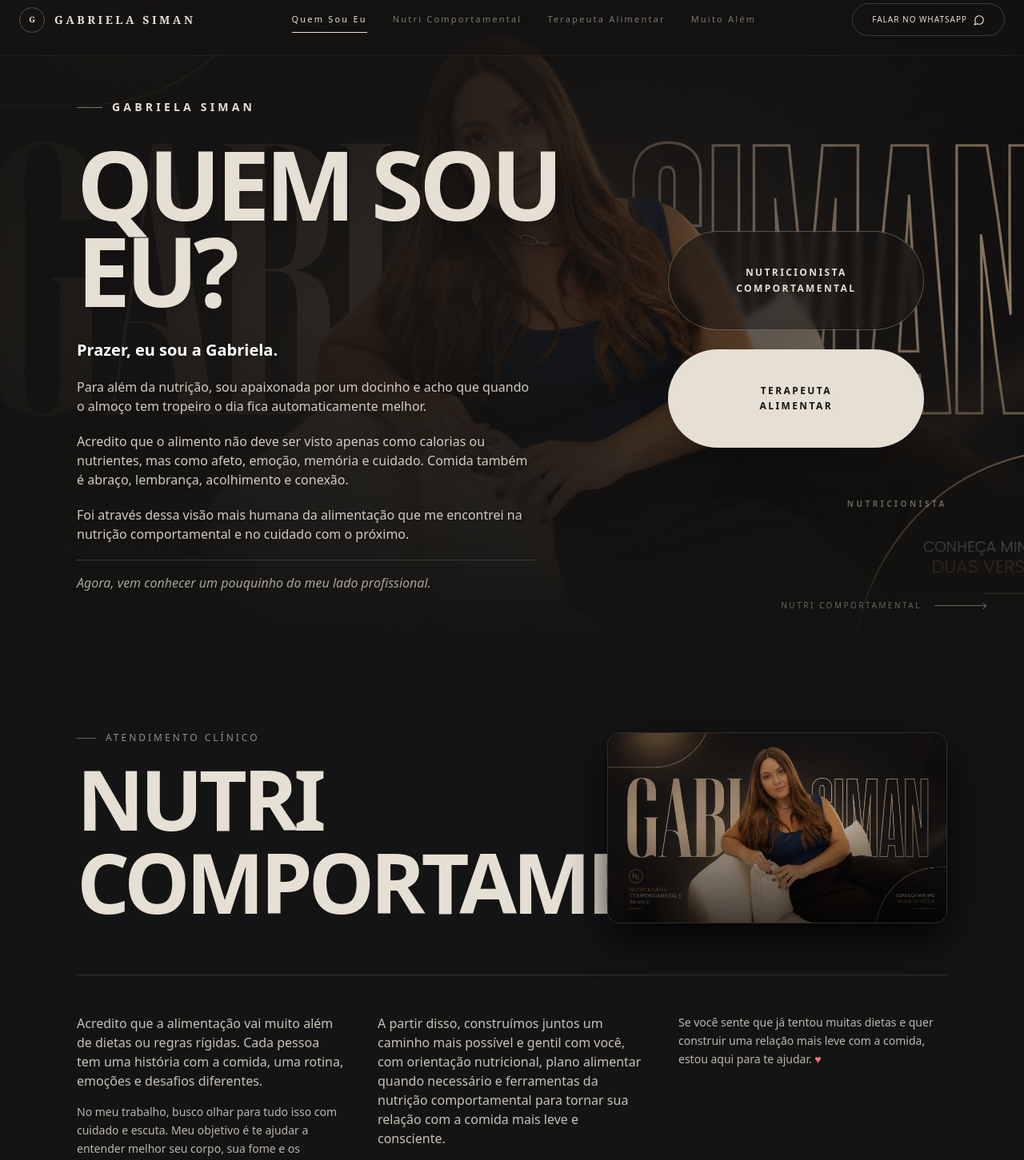
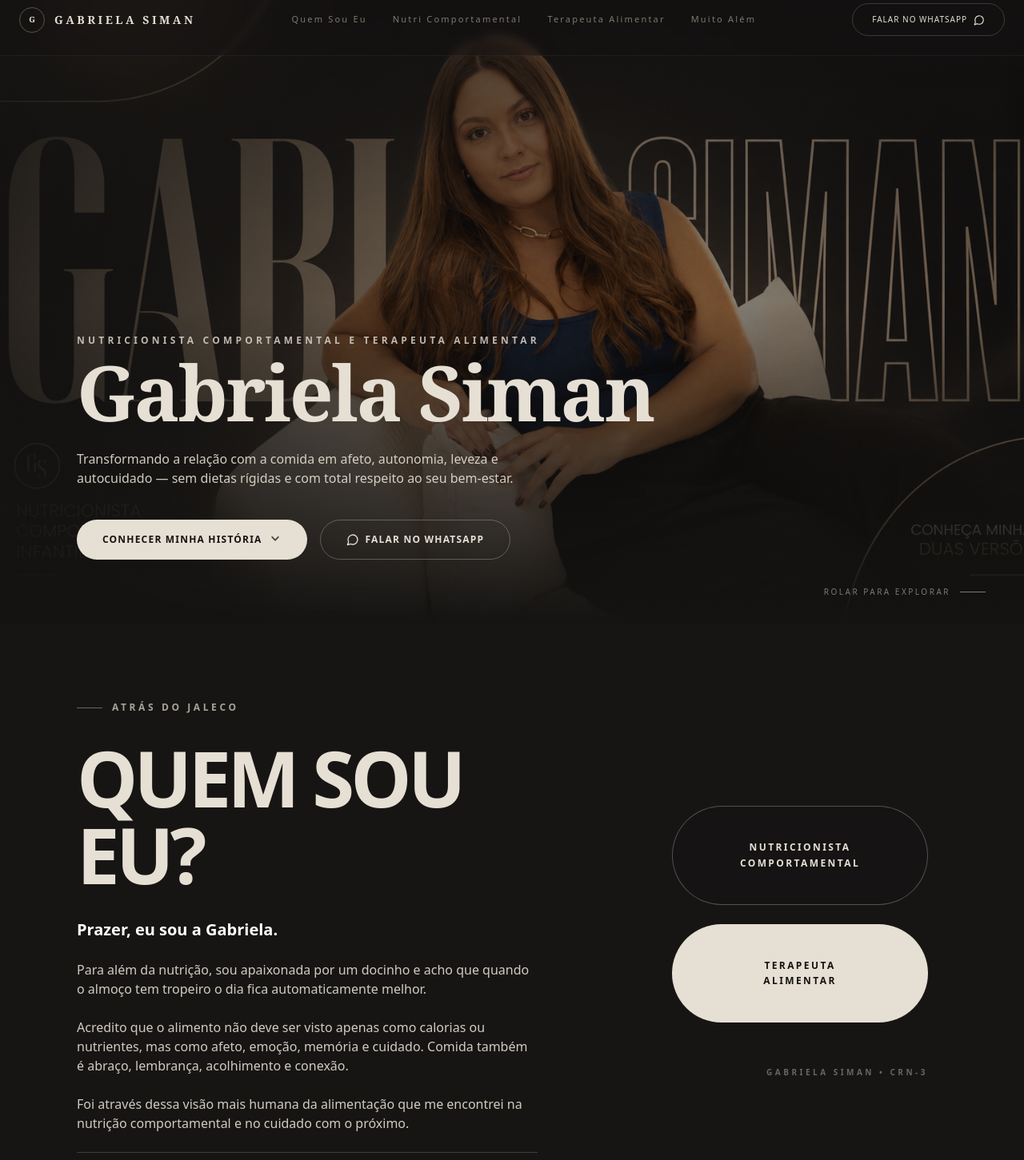
Before and after one commit to uncled2503/Gabinutri, a React (Vite) app: page / in a window 1280 px wide. Shown: the part 20-1471 px from the top of the page at 80% size. Built offline with nearby package versions, Linux system fonts and the light colour scheme.

Commit message:
[dyad] Criado uma seção Hero exclusiva em tela cheia com a seção Quem Sou Eu posicionada perfeitamente logo abaixo - wrote 1 file(s)

```diff
--- a/src/pages/Index.tsx
+++ b/src/pages/Index.tsx
@@ -1,13 +1,13 @@
 "use client";
 
 import React, { useState, useEffect } from "react";
-import { ArrowRight, Sparkles, MessageCircle, Heart, Star, MapPin, Phone, Mail, ChevronRight, Menu, X } from "lucide-react";
+import { ArrowRight, Sparkles, MessageCircle, Heart, Star, MapPin, Phone, Mail, ChevronRight, Menu, X, ChevronDown } from "lucide-react";
 import { useToast } from "@/hooks/use-toast";
 import { MadeWithDyad } from "@/components/made-with-dyad";
 
 export default function Index() {
   const { toast } = useToast();
-  const [activeSection, setActiveSection] = useState("quem-sou");
+  const [activeSection, setActiveSection] = useState("hero");
   const [scrolled, setScrolled] = useState(false);
   const [mobileMenuOpen, setMobileMenuOpen] = useState(false);
 
@@ -16,7 +16,7 @@ export default function Index() {
     const handleScroll = () => {
       setScrolled(window.scrollY > 50);
 
-      const sections = ["quem-sou", "comportamental", "terapeuta", "alem"];
+      const sections = ["hero", "quem-sou", "comportamental", "terapeuta", "alem"];
       const scrollPosition = window.scrollY + 200;
 
       for (const section of sections) {
@@ -67,7 +67,7 @@ export default function Index() {
           : "bg-[#141312]/40 backdrop-blur-sm py-6 border-b border-[#E6DFD3]/5"
       }`}>
         <div className="max-w-7xl mx-auto px-6 flex items-center justify-between">
-          <div className="flex items-center gap-3 group cursor-pointer" onClick={() => scrollToSection("quem-sou")}>
+          <div className="flex items-center gap-3 group cursor-pointer" onClick={() => scrollToSection("hero")}>
             <div className="w-8 h-8 rounded-full border border-[#E6DFD3]/30 flex items-center justify-center transition-all duration-500 group-hover:rotate-180 group-hover:border-[#E6DFD3]">
               <span className="font-serif text-[10px] font-bold text-[#E6DFD3]">G</span>
             </div>
@@ -141,39 +141,89 @@ export default function Index() {
       {/* DECK WRAPPER */}
       <main>
 
-        {/* SECTION 1: QUEM SOU EU? (FULL-BLEED CINEMATIC HERO COVER BANNER) */}
+        {/* SECTION 1: IMMERSIVE FULL-BLEED HERO COVER BANNER */}
         <section
-          id="quem-sou"
-          className="relative min-h-screen w-full flex items-center justify-center overflow-hidden pt-20"
+          id="hero"
+          className="relative h-screen w-full flex items-end justify-start overflow-hidden"
         >
-          {/* Edge-to-edge Cinematic background with advanced overlay for high contrast */}
+          {/* Edge-to-edge Cinematic background with advanced overlay */}
           <div className="absolute inset-0 z-0">
             <img
               src="/images/gabi-hero.png"
-              alt="Gabriela Siman Full Bleed Hero"
-              className="w-full h-full object-cover object-center scale-100 filter brightness-95"
+              alt="Gabriela Siman Full Bleed Hero Cover"
+              className="w-full h-full object-cover object-center filter brightness-90 scale-100 animate-pulse duration-[8000ms]"
             />
-            {/* Soft dark overlays to keep text ultra-legible while revealing the premium image */}
-            <div className="absolute inset-0 bg-gradient-to-r from-[#141312]/95 via-[#141312]/80 to-[#141312]/30 md:to-transparent"></div>
-            <div className="absolute inset-0 bg-gradient-to-t from-[#141312] via-[#141312]/20 to-[#141312]/50"></div>
+            {/* Elegant multi-directional dark overlays for text styling & beauty */}
+            <div className="absolute inset-0 bg-gradient-to-t from-[#141312] via-[#141312]/30 to-[#141312]/60"></div>
+            <div className="absolute inset-0 bg-gradient-to-r from-[#141312]/80 via-transparent to-transparent"></div>
           </div>
 
-          <div className="relative z-10 max-w-7xl mx-auto w-full px-6 sm:px-12 lg:px-24 py-16 grid grid-cols-1 lg:grid-cols-12 gap-12 items-center">
+          {/* Hero text & action triggers at the bottom left */}
+          <div className="relative z-10 max-w-7xl mx-auto w-full px-6 sm:px-12 lg:px-24 pb-20 space-y-6">
+            <div className="space-y-2">
+              <span className="text-xs uppercase tracking-[0.35em] text-[#E6DFD3]/80 font-semibold block">
+                Nutricionista Comportamental e Terapeuta Alimentar
+              </span>
+              <h1 className="font-serif font-bold text-5xl sm:text-7xl lg:text-8xl tracking-tight text-[#E6DFD3]">
+                Gabriela Siman
+              </h1>
+            </div>
+
+            <p className="max-w-xl text-[#E6DFD3]/90 text-sm sm:text-base font-light leading-relaxed">
+              Transformando a relação com a comida em afeto, autonomia, leveza e autocuidado — sem dietas rígidas e com total respeito ao seu bem-estar.
+            </p>
+
+            <div className="pt-4 flex flex-col sm:flex-row gap-4">
+              <button
+                onClick={() => scrollToSection("quem-sou")}
+                className="group inline-flex items-center gap-2 bg-[#E6DFD3] text-[#141312] hover:bg-stone-100 font-semibold text-xs uppercase tracking-widest px-8 py-4 rounded-full transition-all duration-300"
+              >
+                Conhecer Minha História
+                <ChevronDown className="w-4 h-4 animate-bounce" />
+              </button>
+
+              <button
+                onClick={() => handleBooking("Contato Geral")}
+                className="inline-flex items-center justify-center gap-2 border border-[#E6DFD3]/30 hover:border-[#E6DFD3] text-[#E6DFD3] font-semibold text-xs uppercase tracking-widest px-8 py-4 rounded-full transition-all duration-300 backdrop-blur-sm"
+              >
+                <MessageCircle className="w-4 h-4" />
+                Falar no WhatsApp
+              </button>
+            </div>
+          </div>
+
+          {/* Pure Visual Smooth Indicator */}
+          <div className="absolute bottom-8 right-12 hidden lg:flex items-center gap-3 text-[#E6DFD3]/50 animate-pulse">
+            <span className="text-[10px] tracking-[0.25em] uppercase">Rolar para explorar</span>
+            <div className="w-8 h-[1px] bg-current"></div>
+          </div>
+        </section>
+
+
+        {/* SECTION 2: QUEM SOU EU? (NOW POSITIONED BEAUTIFULLY BELOW THE HERO) */}
+        <section
+          id="quem-sou"
+          className="min-h-screen flex flex-col justify-center py-24 px-6 sm:px-12 lg:px-24 border-b border-[#E6DFD3]/10 relative bg-[#1c1b19]/40"
+        >
+          {/* Subtle design backdrop glows */}
+          <div className="absolute top-1/4 right-1/4 w-[400px] h-[400px] rounded-full bg-stone-900/40 blur-3xl -z-10 pointer-events-none"></div>
+
+          <div className="max-w-7xl mx-auto w-full grid grid-cols-1 lg:grid-cols-12 gap-16 items-center">
 
             {/* Left Content Column */}
-            <div className="lg:col-span-7 space-y-6 md:space-y-8 animate-fade-in-up">
+            <div className="lg:col-span-7 space-y-8">
               <div className="flex items-center gap-3">
-                <span className="w-8 h-[1px] bg-[#E6DFD3]/50"></span>
-                <span className="text-xs sm:text-sm uppercase tracking-[0.3em] text-[#E6DFD3] font-semibold">
-                  Gabriela Siman
+                <span className="w-8 h-[1px] bg-[#E6DFD3]/40"></span>
+                <span className="text-xs uppercase tracking-[0.3em] text-[#E6DFD3]/70 font-semibold">
+                  Atrás do Jaleco
                 </span>
               </div>
 
-              <h1 className="font-sans font-black tracking-tighter text-[4rem] sm:text-[6rem] lg:text-[7.5rem] leading-[0.9] text-[#E6DFD3] uppercase drop-shadow-md">
+              <h2 className="font-sans font-black tracking-tighter text-[4rem] sm:text-[6rem] leading-none text-[#E6DFD3] uppercase">
                 QUEM SOU EU?
-              </h1>
+              </h2>
 
-              <div className="max-w-xl space-y-5 text-[#E6DFD3]/90 text-sm sm:text-base font-light leading-relaxed drop-shadow">
+              <div className="max-w-xl space-y-6 text-[#E6DFD3]/90 text-sm sm:text-base font-light leading-relaxed">
                 <p className="font-semibold text-white text-lg sm:text-xl">
                   Prazer, eu sou a Gabriela.
                 </p>
@@ -187,18 +237,18 @@ export default function Index() {
                   Foi através dessa visão mais humana da alimentação que me encontrei na nutrição comportamental e no cuidado com o próximo.
                 </p>
                 <p className="italic text-[#E6DFD3]/70 pt-4 border-t border-[#E6DFD3]/20">
-                  Agora, vem conhecer um pouquinho do meu lado profissional.
+                  Agora, vem conhecer um pouquinho do meu lado profissional e especialidades.
                 </p>
               </div>
             </div>
 
-            {/* Right Buttons Container - Floating Elegantly over the image backdrop */}
-            <div className="lg:col-span-5 flex flex-col sm:flex-row lg:flex-col justify-center items-center gap-6 lg:pl-12 lg:pt-16 w-full z-20">
+            {/* Right Buttons & CTA Column - Floating Elegantly */}
+            <div className="lg:col-span-5 flex flex-col justify-center items-center gap-6 lg:pl-12">
 
-              {/* Pill button 1: Nutricionista Comportamental */}
+              {/* Special Pill button 1: Nutricionista Comportamental */}
               <button
                 onClick={() => scrollToSection("comportamental")}
-                className="group relative w-full max-w-[320px] aspect-[2.6/1] rounded-full border border-[#E6DFD3]/30 bg-[#141312]/60 hover:border-[#E6DFD3] flex items-center justify-center transition-all duration-500 overflow-hidden backdrop-blur-sm shadow-2xl"
+                className="group relative w-full max-w-[320px] aspect-[2.6/1] rounded-full border border-[#E6DFD3]/30 hover:border-[#E6DFD3] flex items-center justify-center transition-all duration-500 overflow-hidden bg-[#141312]/40 backdrop-blur-sm"
               >
                 <span className="absolute inset-0 bg-[#E6DFD3] transform origin-left scale-x-0 group-hover:scale-x-100 transition-transform duration-500 z-0"></span>
                 <span className="relative text-xs tracking-[0.2em] font-bold uppercase text-[#E6DFD3] group-hover:text-[#141312] text-center px-6 leading-relaxed z-10 transition-colors duration-500">
@@ -206,10 +256,10 @@ export default function Index() {
                 </span>
               </button>
 
-              {/* Pill button 2: Terapeuta Alimentar */}
+              {/* Special Pill button 2: Terapeuta Alimentar */}
               <button
                 onClick={() => scrollToSection("terapeuta")}
-                className="group relative w-full max-w-[320px] aspect-[2.6/1] rounded-full bg-[#E6DFD3] hover:bg-stone-100 text-[#141312] flex items-center justify-center transition-all duration-500 shadow-2xl overflow-hidden"
+                className="group relative w-full max-w-[320px] aspect-[2.6/1] rounded-full bg-[#E6DFD3] hover:bg-stone-100 text-[#141312] flex items-center justify-center transition-all duration-500 overflow-hidden"
               >
                 <span className="absolute inset-0 bg-white transform origin-right scale-x-0 group-hover:scale-x-100 transition-transform duration-500 z-0"></span>
                 <span className="relative text-xs tracking-[0.2em] font-bold uppercase text-center px-6 leading-relaxed z-10">
@@ -217,26 +267,18 @@ export default function Index() {
                 </span>
               </button>
 
-              <div className="hidden lg:block pt-8 self-end text-right">
-                <span className="text-[10px] tracking-[0.35em] uppercase text-[#E6DFD3]/40 font-semibold hover:text-[#E6DFD3]/80 transition-colors">
-                  Nutricionista
+              <div className="pt-6 text-center lg:text-right w-full max-w-[320px]">
+                <span className="text-[10px] tracking-[0.35em] uppercase text-[#E6DFD3]/40 font-semibold">
+                  Gabriela Siman • CRN-3
                 </span>
               </div>
             </div>
 
           </div>
-
-          {/* Elegant Section Switcher Slide Arrow */}
-          <div className="absolute bottom-10 right-12 hidden lg:flex items-center gap-4 text-[#E6DFD3]/40 hover:text-[#E6DFD3] cursor-pointer transition-all duration-500 group z-20" onClick={() => scrollToSection("comportamental")}>
-            <span className="text-[10px] tracking-[0.25em] uppercase group-hover:translate-x-1 transition-all">Nutri Comportamental</span>
-            <div className="w-16 h-[1px] bg-current relative">
-              <div className="absolute right-0 top-1/2 -translate-y-1/2 w-1.5 h-1.5 rotate-45 border-t border-r border-current transition-all group-hover:translate-x-1"></div>
-            </div>
-          </div>
         </section>
 
 
-        {/* SECTION 2: NUTRI COMPORTAMENTAL */}
+        {/* SECTION 3: NUTRI COMPORTAMENTAL */}
         <section
           id="comportamental"
           className="min-h-screen flex flex-col justify-center py-24 px-6 sm:px-12 lg:px-24 border-b border-[#E6DFD3]/10 relative bg-[#1A1917]/30 overflow-hidden"
@@ -309,18 +351,10 @@ export default function Index() {
             </div>
 
           </div>
-
-          {/* Elegant Section Switcher Slide Arrow */}
-          <div className="absolute bottom-10 right-12 hidden lg:flex items-center gap-4 text-[#E6DFD3]/40 hover:text-[#E6DFD3] cursor-pointer transition-all duration-500 group" onClick={() => scrollToSection("terapeuta")}>
-            <span className="text-[10px] tracking-[0.25em] uppercase group-hover:translate-x-1 transition-all">Terapeuta Alimentar</span>
-            <div className="w-16 h-[1px] bg-current relative">
-              <div className="absolute right-0 top-1/2 -translate-y-1/2 w-1.5 h-1.5 rotate-45 border-t border-r border-current transition-all group-hover:translate-x-1"></div>
-            </div>
-          </div>
         </section>
 
 
-        {/* SECTION 3: TERAPEUTA ALIMENTAR */}
+        {/* SECTION 4: TERAPEUTA ALIMENTAR */}
         <section
           id="terapeuta"
           className="min-h-screen flex flex-col justify-center py-24 px-6 sm:px-12 lg:px-24 border-b border-[#E6DFD3]/10 relative overflow-hidden"
@@ -393,18 +427,10 @@ export default function Index() {
             </div>
 
           </div>
-
-          {/* Elegant Section Switcher Slide Arrow */}
-          <div className="absolute bottom-10 right-12 hidden lg:flex items-center gap-4 text-[#E6DFD3]/40 hover:text-[#E6DFD3] cursor-pointer transition-all duration-500 group" onClick={() => scrollToSection("alem")}>
-            <span className="text-[10px] tracking-[0.25em] uppercase group-hover:translate-x-1 transition-all">Muito Além</span>
-            <div className="w-16 h-[1px] bg-current relative">
-              <div className="absolute right-0 top-1/2 -translate-y-1/2 w-1.5 h-1.5 rotate-45 border-t border-r border-current transition-all group-hover:translate-x-1"></div>
-            </div>
-          </div>
         </section>
 
 
-        {/* SECTION 4: MUITO ALÉM DA ALIMENTAÇÃO */}
+        {/* SECTION 5: MUITO ALÉM DA ALIMENTAÇÃO */}
         <section
           id="alem"
           className="min-h-screen flex flex-col justify-center py-24 px-6 sm:px-12 lg:px-24 relative bg-[#1A1917]/20 overflow-hidden"
```
